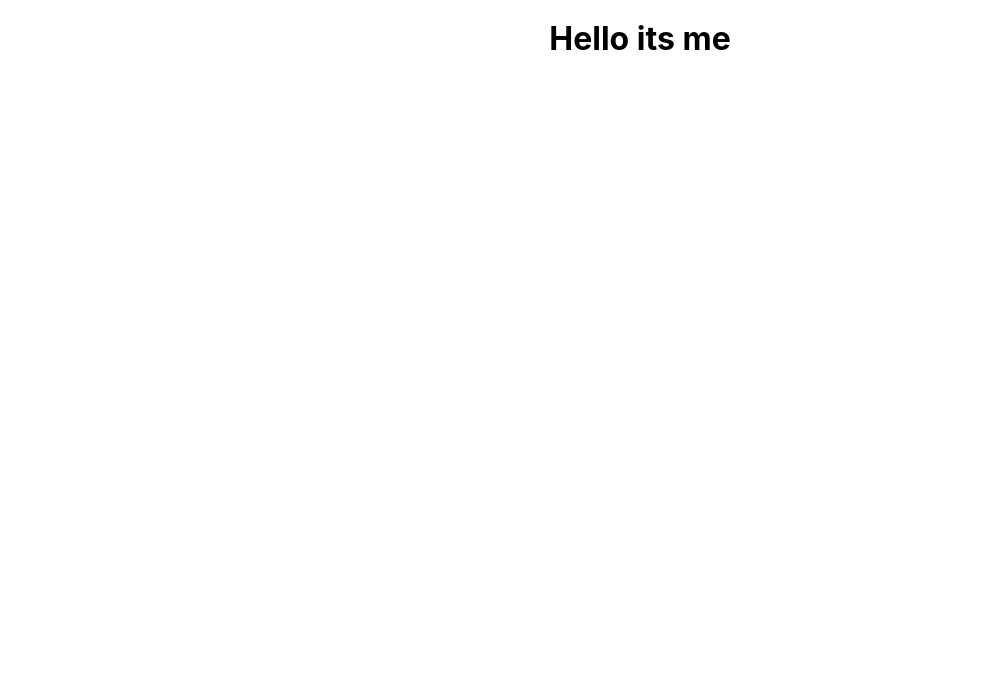
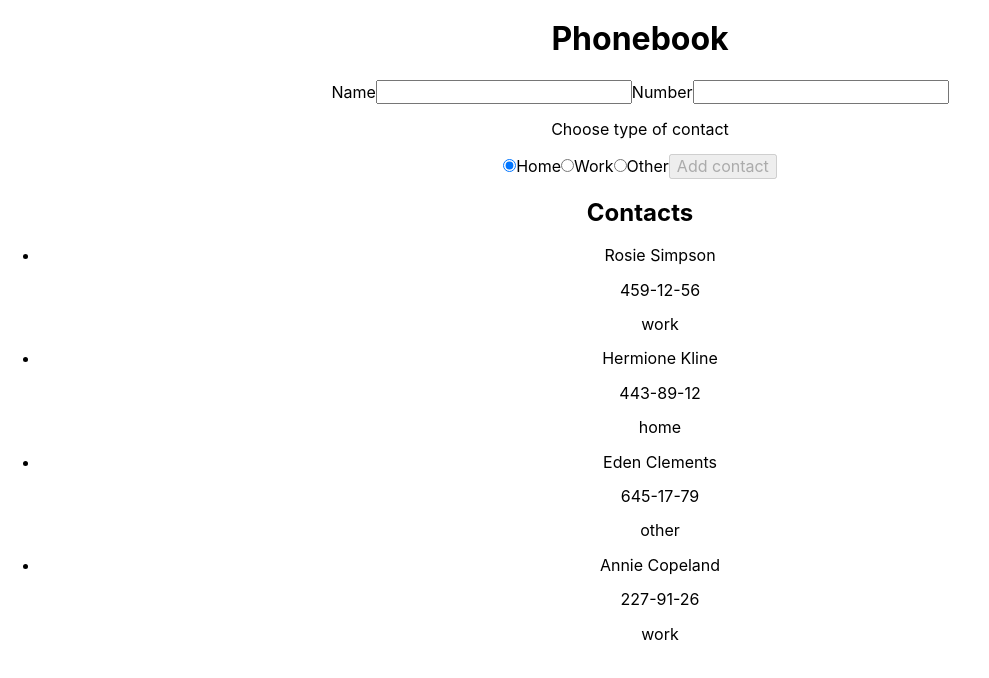
Before and after one commit to Larysa1387/goit-react-hw-02-phonebook, a React (Create React App) app: page / in a window 1280 px wide. Shown: the top 678 px of the page, without its empty margins (0-989 px from the left). Built offline with nearby package versions, Linux system fonts and the light colour scheme.

Commit message:
add murkup and ability to add new contact

```diff
--- a/package.json
+++ b/package.json
@@ -10,6 +10,7 @@
     "react": "^17.0.2",
     "react-dom": "^17.0.2",
     "react-scripts": "4.0.3",
+    "shortid": "^2.2.16",
     "web-vitals": "^1.1.2"
   },
   "scripts": {
--- a/src/App.js
+++ b/src/App.js
@@ -1,11 +1,71 @@
+import React, { Component } from 'react';
+import shortid from 'shortid';
+import Form from './components/Form';
+import Contacts from './components/Contacts';
 import './App.css';
 
-function App() {
-  return (
-    <div className="App">
-      <h1>Hello its me</h1>
-    </div>
-  );
+class App extends Component {
+	state = {
+		contacts: [
+			{
+				id: 'id-1',
+				name: 'Rosie Simpson',
+				number: '459-12-56',
+				contactType: 'work',
+			},
+			{
+				id: 'id-2',
+				name: 'Hermione Kline',
+				number: '443-89-12',
+				contactType: 'home',
+			},
+			{
+				id: 'id-3',
+				name: 'Eden Clements',
+				number: '645-17-79',
+				contactType: 'other',
+			},
+			{
+				id: 'id-4',
+				name: 'Annie Copeland',
+				number: '227-91-26',
+				contactType: 'work',
+			},
+		],
+	};
+
+  contactPhonebookId = shortid.generate();
+
+	contactPhonebookSubmit = (data) => {
+		console.log(data);
+		const contact = {
+			id: this.contactPhonebookId,
+			name: data.name,
+			number: data.number,
+			contactType: data.contactType,
+		};
+		this.setState(({contacts}) => ({
+			contacts: [contact, ...contacts],
+		}));
+	};
+
+	render() {
+		return (
+			<div className="App">
+				<h1>Phonebook</h1>
+				<section>
+					<Form onSubmit={this.contactPhonebookSubmit} />
+				</section>
+        <h2>Contacts</h2>
+        <section>
+          {/* <Filter/> */}
+        </section>
+				<section>
+					<Contacts contacts={this.state.contacts} />
+				</section>
+			</div>
+		);
+	}
 }
 
 export default App;
--- /dev/null
+++ b/src/components/Contacts/Contacts.jsx
@@ -0,0 +1,19 @@
+import React from 'react';
+
+const Contacts = ({contacts}) => {
+  return (
+    <ul>
+      {contacts.map((contact) => {
+        return (
+          <li key={contact.id}>
+            <p>{contact.name}</p>
+            <p>{contact.number}</p>
+            <p>{contact.contactType}</p>
+          </li>
+        );
+      })}
+    </ul>
+  );
+}
+
+export default Contacts;
--- /dev/null
+++ b/src/components/Contacts/index.js
@@ -0,0 +1 @@
+export {default} from './Contacts'
--- /dev/null
+++ b/src/components/Form/Form.jsx
@@ -0,0 +1,97 @@
+import React, { Component } from 'react';
+import shortid from 'shortid';
+
+class Form extends Component {
+	state = {
+		name: '',
+		number: '',
+		contactType: 'home',
+	};
+
+	contactInputId = shortid.generate();
+	numberInputId = shortid.generate();
+
+	handleInputChange = (e) => {
+		const { name, value } = e.currentTarget;
+		this.setState({ [name]: value });
+	};
+	handleFormSubmit = (e) => {
+		e.preventDefault();
+		// console.log(this.state);
+		this.props.onSubmit(this.state);
+		this.reset();
+	};
+
+	reset = () => {
+		this.setState({ name: '', number: '' });
+	};
+
+	render() {
+		return (
+			<form onSubmit={this.handleFormSubmit}>
+				<label htmlFor={this.contactInputId}>
+					Name
+					<input
+						type="text"
+						name="name"
+						value={this.state.name}
+						pattern="^[a-zA-Zа-яА-Я]+(([' -][a-zA-Zа-яА-Я ])?[a-zA-Zа-яА-Я]*)*$"
+						title="Имя может состоять только из букв, апострофа, тире и пробелов. Например Adrian, Jacob Mercer, Charles de Batz de Castelmore d'Artagnan и т. п."
+						required
+						autoComplete="off"
+						id={this.contactInputId}
+						onChange={this.handleInputChange}
+					/>
+				</label>
+				<label htmlFor={this.numberInputId}>
+					Number
+					<input
+						type="tel"
+						name="number"
+						value={this.state.number}
+						pattern="\+?\d{1,4}?[-.\s]?\(?\d{1,3}?\)?[-.\s]?\d{1,4}[-.\s]?\d{1,4}[-.\s]?\d{1,9}"
+						title="Номер телефона должен состоять цифр и может содержать пробелы, тире, круглые скобки и может начинаться с +"
+						required
+						id={this.numberInputId}
+						onChange={this.handleInputChange}
+					/>
+				</label>
+
+				<p>Choose type of contact</p>
+				<label>
+					<input
+						type="radio"
+						name="contactType"
+						value="home"
+						onChange={this.handleInputChange}
+						checked={this.state.contactType === 'home'}
+					/>
+					Home
+				</label>
+				<label>
+					<input
+						type="radio"
+						name="contactType"
+						value="work"
+						onChange={this.handleInputChange}
+						checked={this.state.contactType === 'work'}
+					/>
+					Work
+				</label>
+				<label>
+					<input
+						type="radio"
+						name="contactType"
+						value="other"
+						onChange={this.handleInputChange}
+						checked={this.state.contactType === 'other'}
+					/>
+					Other
+				</label>
+				<button type="submit" disabled={!this.state.name}>Add contact</button>
+			</form>
+		);
+	}
+}
+
+export default Form;
--- /dev/null
+++ b/src/components/Form/index.js
@@ -0,0 +1 @@
+export {default} from "./Form"
```
Also changed, not shown: 1 other file (tests, documents, lock files or other folders).
